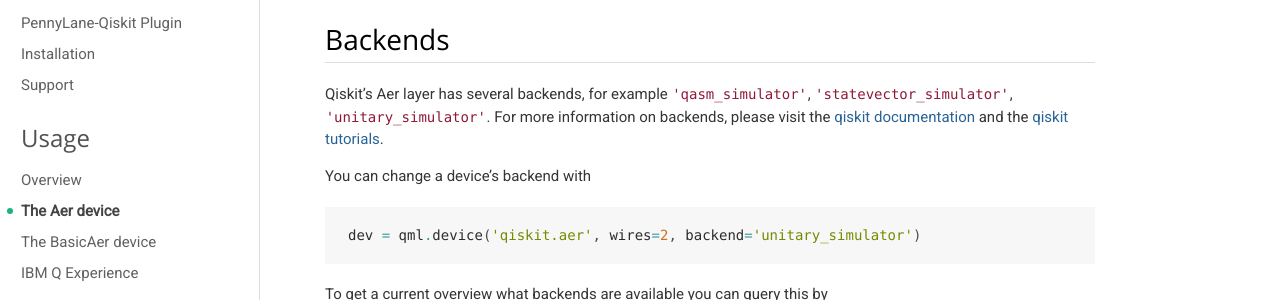
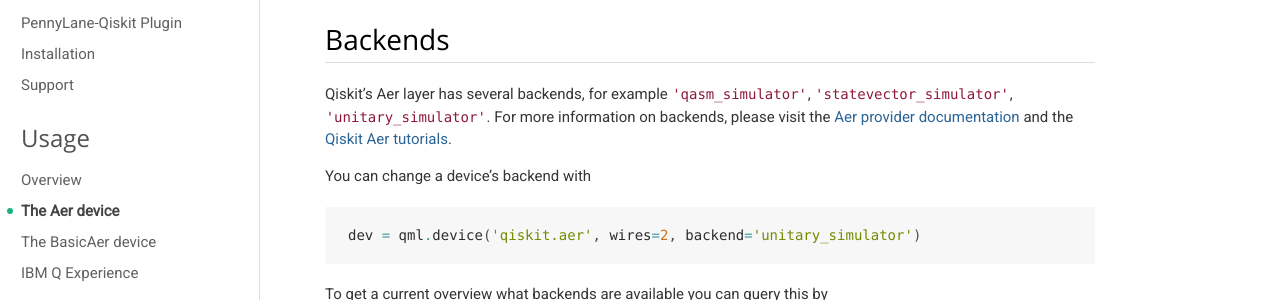
Before and after one commit to PennyLaneAI/pennylane-qiskit, a Sphinx documentation site: the page built from doc/devices/aer.rst, in a window 1280 px wide and 900 px high, scrolled down 679 px. Shown: the part 152-452 px from the top of the window. Built offline with Sphinx 7.4.7, drawn with Linux system fonts in a browser that asks for light colours; nearby versions of some CDN libraries; the version number could not be read and is left out.

Commit message:
Update doc/devices/aer.rst
Co-Authored-By: Josh Izaac <josh146@gmail.com>

```diff
--- a/doc/devices/aer.rst
+++ b/doc/devices/aer.rst
@@ -36,8 +36,8 @@
 
 Qiskit's Aer layer has several backends, for example ``'qasm_simulator'``,
 ``'statevector_simulator'``, ``'unitary_simulator'``. For more information on backends, please visit the
-`qiskit documentation <https://qiskit.org/documentation/the_elements.html#aer>`_ and the
-`qiskit tutorials <https://qiskit.org/documentation/tutorials/advanced/aer/1_aer_provider.html>`_.
+`Aer provider documentation <https://qiskit.org/documentation/apidoc/aer_provider.html>`_ and the
+`Qiskit Aer tutorials <https://qiskit.org/documentation/tutorials/advanced/aer/1_aer_provider.html>`_.
 
 You can change a device's backend with
 
```
